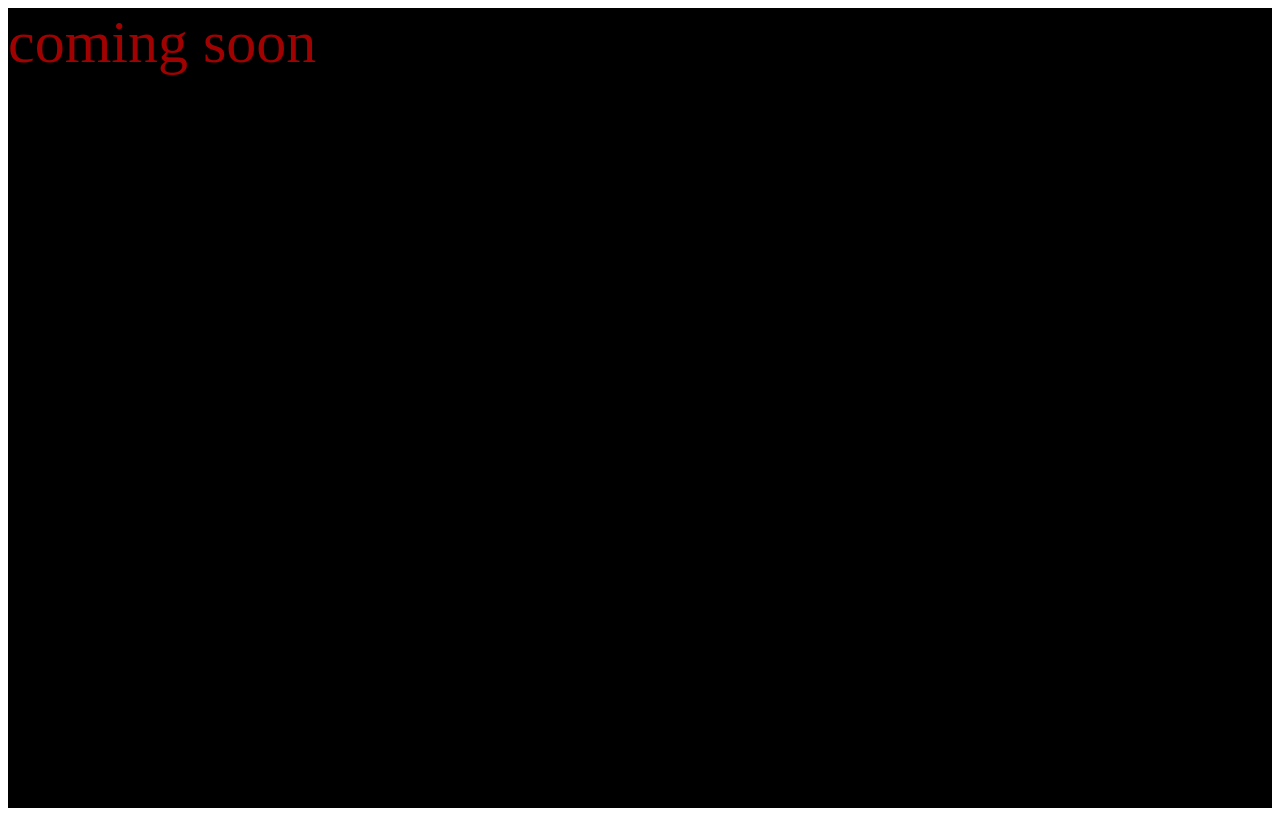
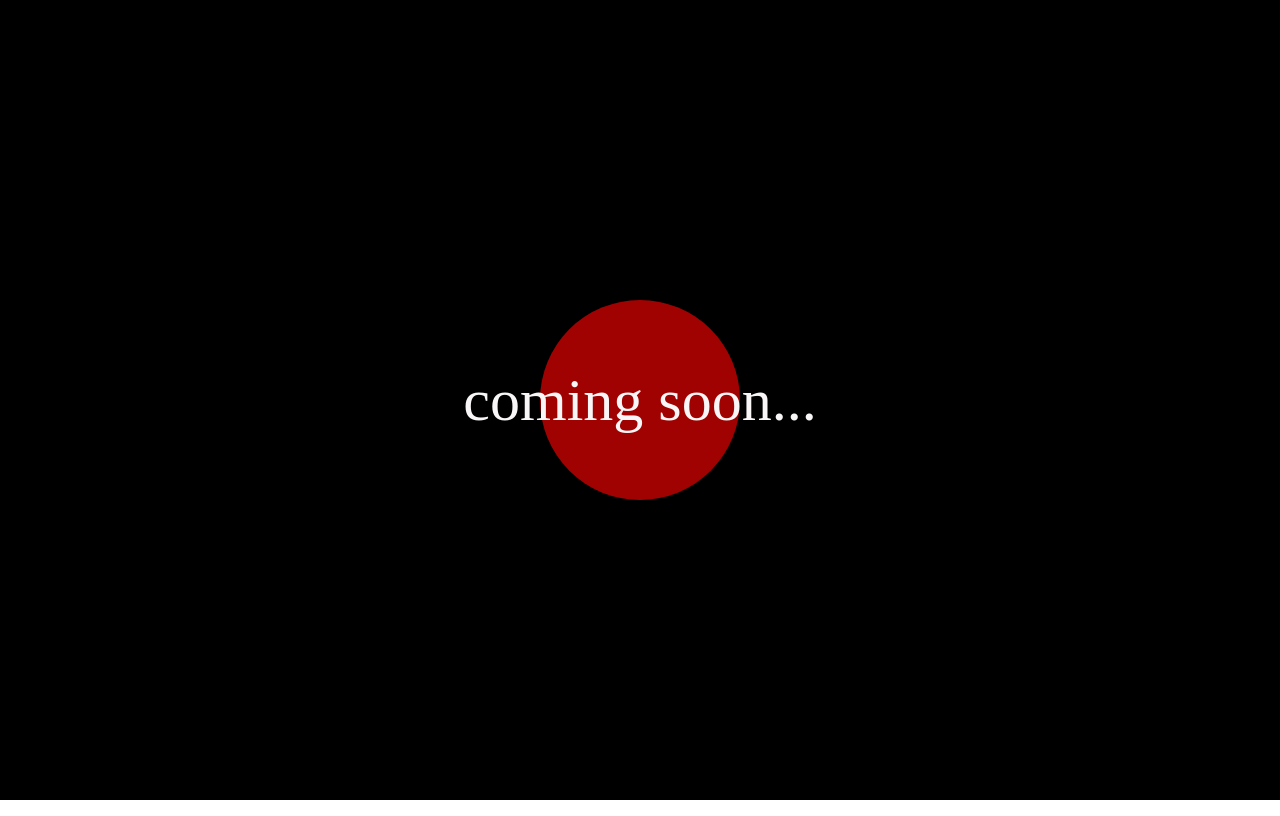
Before and after one commit to Zahra-MASHHADI/RIRAa, a Vue app: page / in a window 1280 px wide. Built offline with nearby package versions, Linux system fonts and the light colour scheme.

Commit message:
add logo

```diff
--- a/public/index.html
+++ b/public/index.html
@@ -4,7 +4,7 @@
     <meta charset="utf-8">
     <meta http-equiv="X-UA-Compatible" content="IE=edge">
     <meta name="viewport" content="width=device-width,initial-scale=1.0">
-    <!-- <link rel="icon" href="<%= BASE_URL %>favicon.ico"> -->
+    <link rel="icon" href="logo.png">
     <title>rira</title>
   </head>
   <body>
--- a/src/App.vue
+++ b/src/App.vue
@@ -2,7 +2,7 @@
   <div class="mainPage">
 
     <HelloWorld/>
-<!-- dgdg -->
+
 
   </div>
 </template>
@@ -20,8 +20,16 @@ export default {
 
 <style>
 
+#app , body{
+  margin:0;
+  padding:0;
+}
 .mainPage{
   background-color: black;
   height:100vh;
+  display: flex;
+    justify-items: center;
+    align-items: center;
+    width: 100%;
 }
 </style>
--- a/src/components/HelloWorld.vue
+++ b/src/components/HelloWorld.vue
@@ -1,6 +1,12 @@
 <template>
-  <div class="hello">
-    coming soon
+  <div class="relative">
+    <div class="hello">
+    coming soon...
+
+    </div>
+    <div class="circle">
+
+    </div>
   </div>
 </template>
 
@@ -16,12 +22,26 @@ export default {
 <!-- Add "scoped" attribute to limit CSS to this component only -->
 <style scoped>
   .hello{
-    color:rgb(160, 2, 2) ;
+    color:rgb(248, 246, 246) ;
     font-size: 60px;
-    display: flex;
-    justify-items: center;
-    align-items: center;
-    inset:0;
-
+    text-align: center;
+    width:100%;
+    position: relative;
+    z-index: 2;
+  }
+  .circle{
+    width:200px;
+    height:200px;
+    background-color:rgb(160, 2, 2) ;
+    position: absolute;
+    top:50%;
+    left:50%;
+    transform: translate(-50%,-50%);
+    border-radius: 50%;
+    z-index: 1;
+  }
+  .relative{
+    position: relative;
+    width: 100%;
   }
 </style>
```
Also changed, not shown: public/logo.png (added), src/assets/logo.png (deleted).
